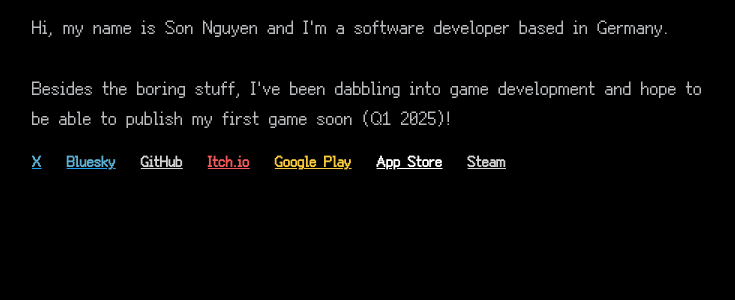
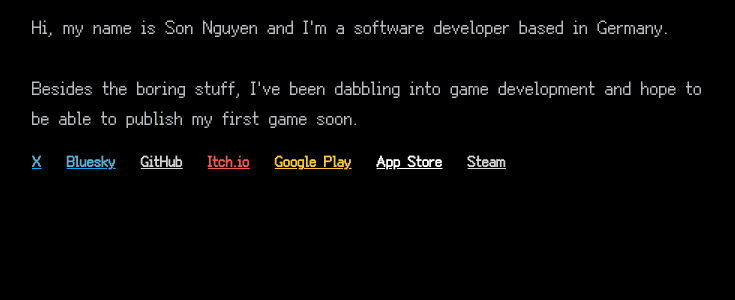
Before and after one commit to BanhmiDev/banhmidev.github.io, a Jekyll site: the page built from index.md, in a window 1280 px wide. Shown: the part 373-673 px from the top of the page, without its empty margins (268-1003 px from the left). Built offline with Jekyll 4.4.1, drawn with Linux system fonts in a browser that asks for light colours.

Commit message:
Update _config.yml
Uh oh

```diff
--- a/_config.yml
+++ b/_config.yml
@@ -11,7 +11,7 @@
   name: Son Nguyen
   bio: >
     Hi, my name is Son Nguyen and I'm a software developer based in Germany.<br/><br/>
-    Besides the boring stuff, I've been dabbling into game development and hope to be able to publish my first game soon (Q1 2025)!
+    Besides the boring stuff, I've been dabbling into game development and hope to be able to publish my first game soon.
   username: BanhmiDev
   twitter: BanhmiDev
   avatar: /assets/img/avatar.png
```
